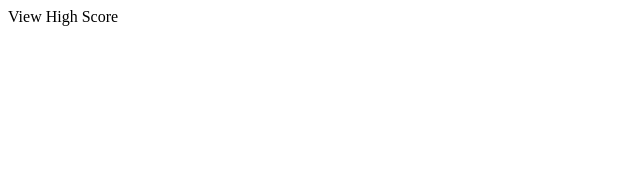
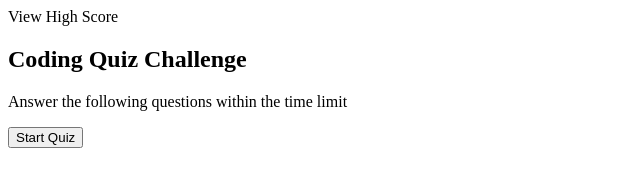
Before and after one commit to jbairoso/codequiz, a plain HTML site: page index.html in a window 1280 px wide. Shown: the whole page, without its empty margins (0-640 px from the left). Drawn offline with Linux system fonts and the light colour scheme.

Commit message:
main section

```diff
--- a/index.html
+++ b/index.html
@@ -12,3 +12,16 @@
     View High Score
     <p id="timer"></p>
 </header>
+
+<main>
+    <section class="begin-quiz">
+    <h2>Coding Quiz Challenge</h2>
+    <p>Answer the following questions within the time limit</p>
+    <button class="btn" id="startQuiz">Start Quiz</button>
+    </section>
+    <section class="" id="question-wrapper" style = "display:none">
+        <h2 id="question-title-1"class="question-title"></h2>
+        <ul class="questions">
+        </ul>
+    </section>
+</main>
```
